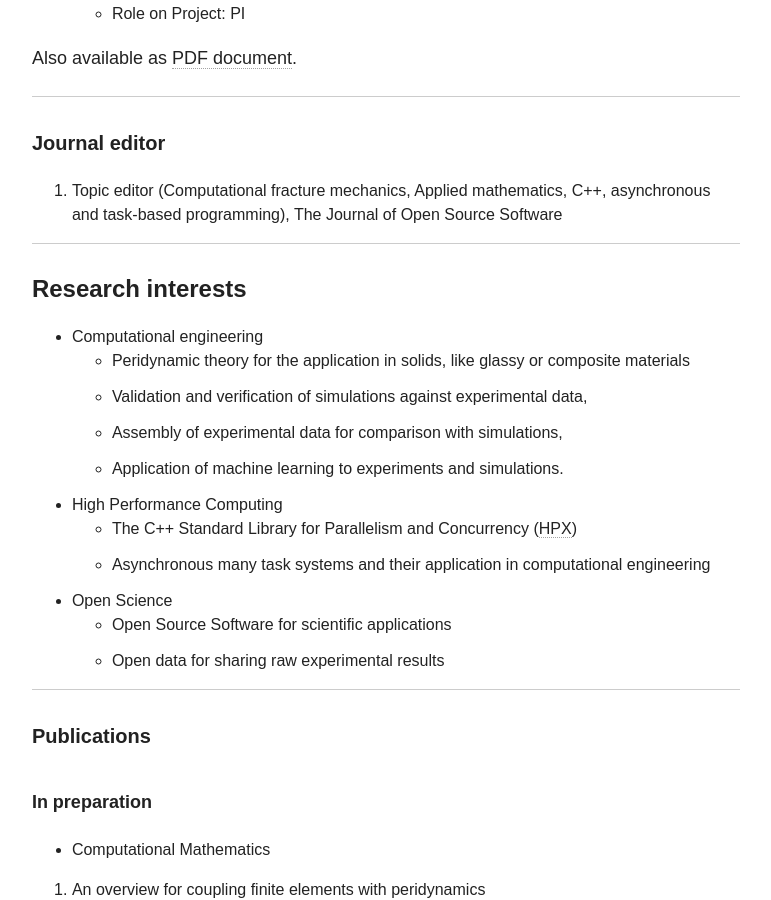
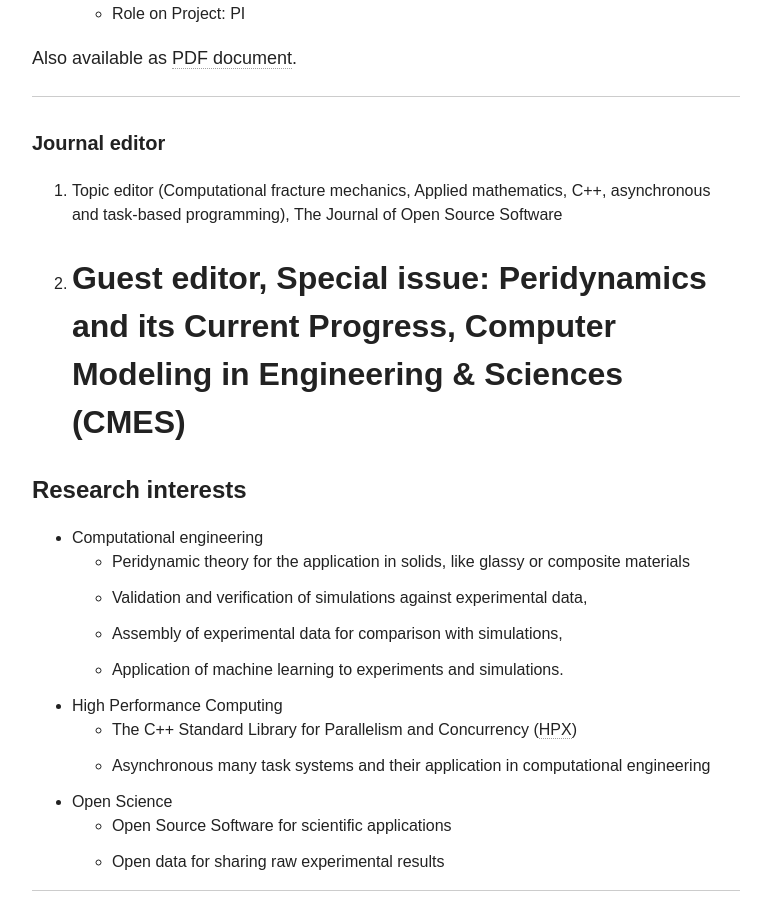
Before and after one commit to diehlpk/diehlpk.github.io, a Jekyll site: the page built from cv/index.md, in a window 1280 px wide and 900 px high, scrolled down 1632 px. Shown: the whole window, without its empty margins (254-1025 px from the left). Built offline with Jekyll 4.4.1, drawn with Linux system fonts in a browser that asks for light colours; nearby versions of some CDN libraries; some web fonts are replaced.

Commit message:
Update CV

```diff
--- a/cv/index.md
+++ b/cv/index.md
@@ -56,7 +56,7 @@ Also available as [PDF document]({{ site.url }}/assets/grants.pdf).
 ##### Journal editor
 
 1. Topic editor (Computational fracture mechanics, Applied mathematics, C++, asynchronous and task-based programming), The Journal of Open Source Software
-
+2. Guest editor, Special issue: Peridynamics and its Current Progress, Computer Modeling in Engineering & Sciences (CMES)
 ---
 
 #### Research interests
```
